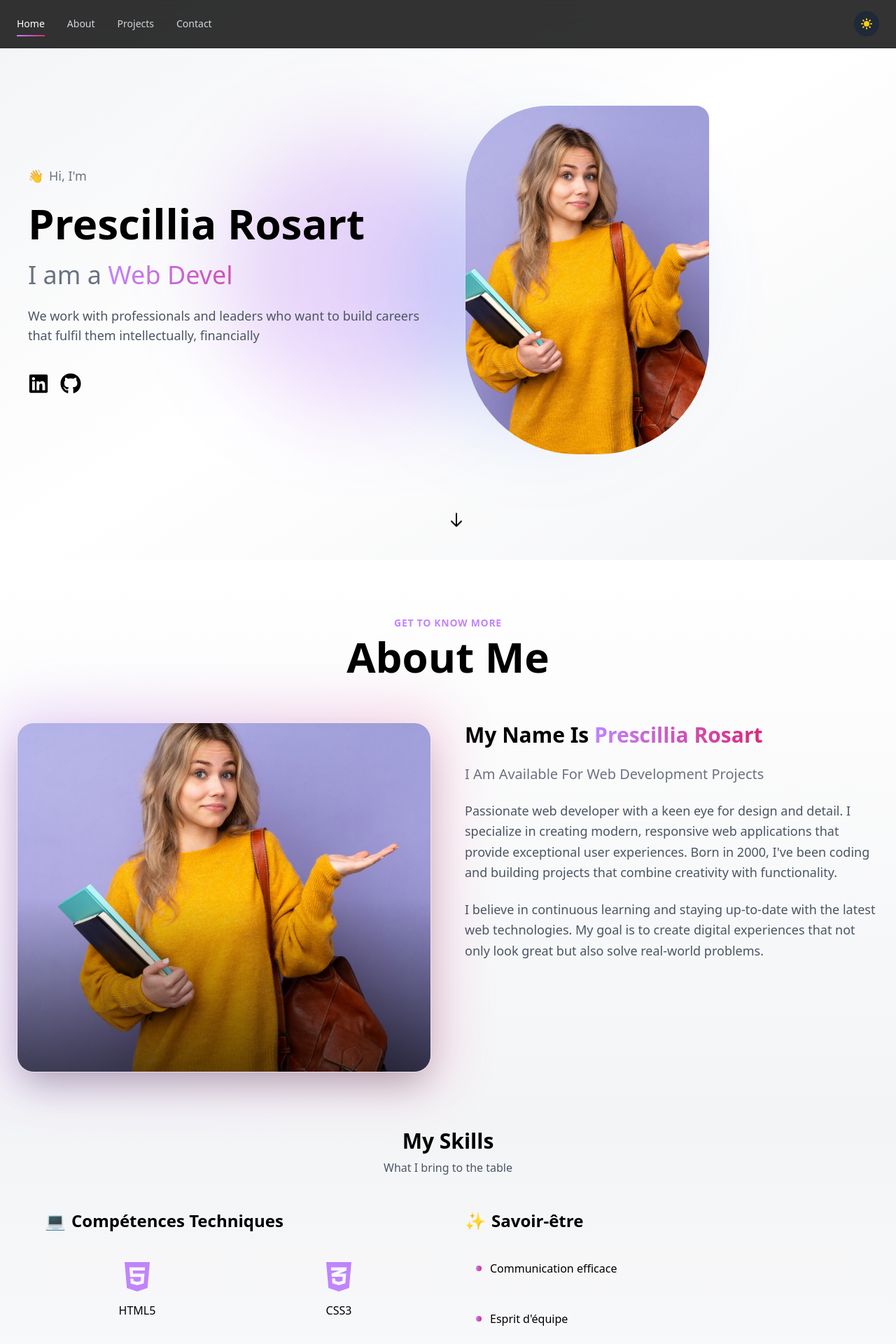
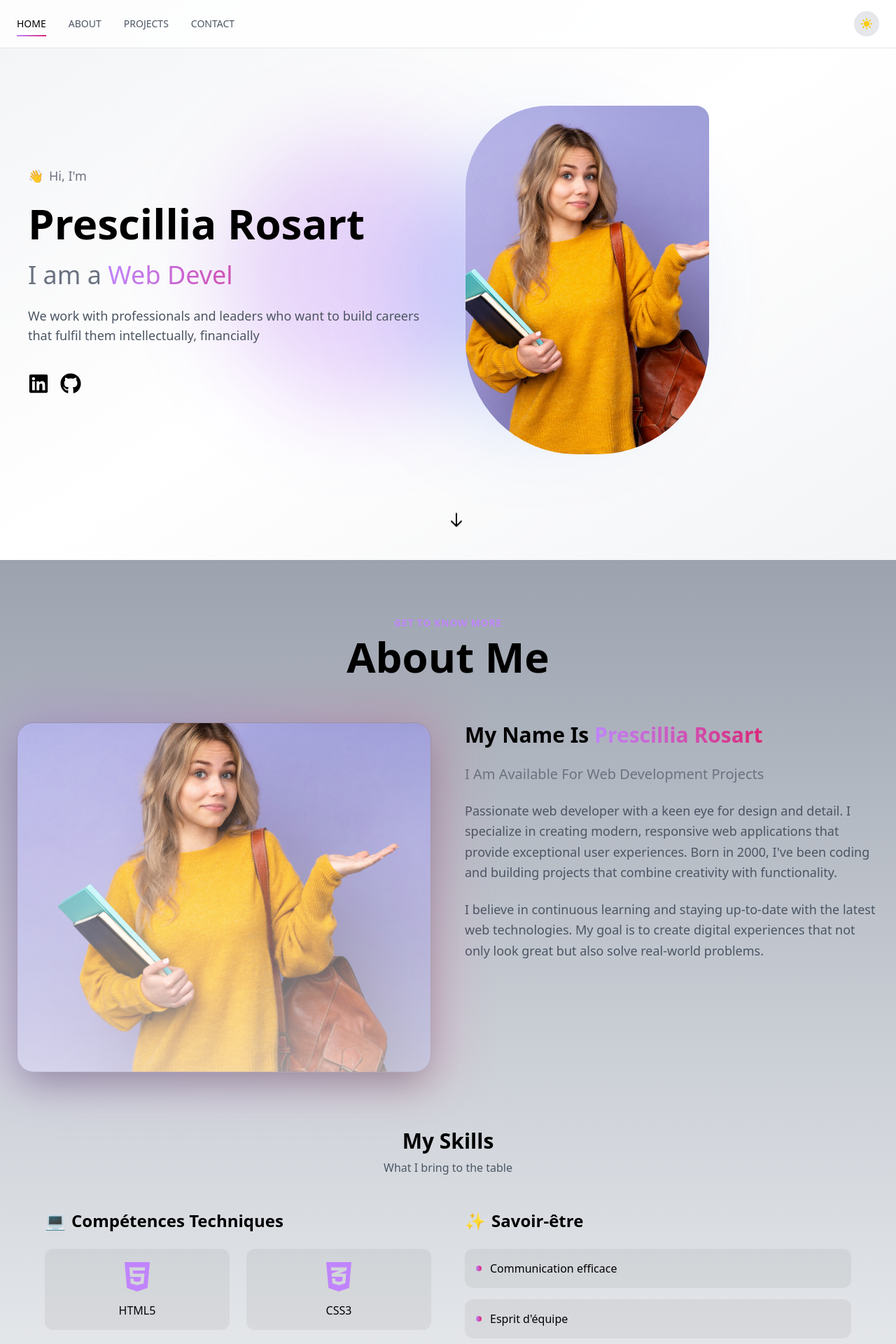
Before and after one commit to prescilliarosart/Monportfolio, a React (Vite) app: page / in a window 1280 px wide. Shown: the top 1920 px of the page at 70% size. Built offline with nearby package versions, Linux system fonts and the light colour scheme.

Commit message:
update DarkMode

```diff
--- a/src/components/About.tsx
+++ b/src/components/About.tsx
@@ -34,7 +34,7 @@ const softSkills: SoftSkill[] = [
 
 
   return (
-    <section id="about" className="relative min-h-screen bg-gradient-to-b from-black via-gray-900 to-black  dark:from-white dark:via-gray-100 dark:to-white py-20">
+    <section id="about" className="relative min-h-screen bg-gradient-to-b from-gray-800 via-gray-700 to-black  dark:from-gray-400 dark:via-gray-300 dark:to-white py-20">
       <div className="max-w-7xl mx-auto px-6">
         {/* Header */}
         <div className="text-center mb-16">
@@ -50,13 +50,13 @@ const softSkills: SoftSkill[] = [
           {/* Image Section */}
           <div className="relative group">
             <div className="absolute -inset-4 bg-gradient-to-r from-purple-600 to-pink-600 rounded-3xl opacity-20 group-hover:opacity-30 blur-2xl transition-opacity duration-500"></div>
-            <div className="relative w-full h-[500px] rounded-3xl overflow-hidden border border-white/10 shadow-2xl">
+            <div className="relative w-full h-[500px] rounded-3xl overflow-hidden border border-white/10 dark:border-black/10 shadow-2xl">
               <img
                 src={profileImage}
                 alt="About Prescillia"
                 className="w-full h-full object-cover"
               />
-              <div className="absolute inset-0 bg-gradient-to-t from-black/60 via-transparent to-transparent"></div>
+              <div className="absolute inset-0 bg-gradient-to-t from-black/60 dark:from-white/60 via-transparent to-transparent"></div>
             </div>
           </div>
 
@@ -103,7 +103,7 @@ const softSkills: SoftSkill[] = [
           return (
             <div
               key={index}
-              className="flex flex-col items-center gap-3 p-4 bg-white/5 rounded-xl hover:bg-white/10 transition-all duration-300 group"
+              className="flex flex-col items-center gap-3 p-4 bg-white/5 dark:bg-black/5 rounded-xl hover:bg-white/10 dark:hover:bg-black/10 transition-all duration-300 group"
             >
               <Icon className="text-5xl text-purple-400 group-hover:scale-110 transition-transform duration-300" />
               <span className="text-white dark:text-black font-medium text-center">{skill.name}</span>
@@ -123,7 +123,7 @@ const softSkills: SoftSkill[] = [
         {softSkills.map((skill, index) => (
           <div
             key={index}
-            className="flex items-center gap-3 p-4 bg-white/5 rounded-xl hover:bg-white/10 transition-all duration-300"
+            className="flex items-center gap-3 p-4 bg-white/5 dark:bg-black/5 rounded-xl hover:bg-white/10 dark:hover:bg-black/10 transition-all duration-300"
           >
             <div className="w-2 h-2 bg-gradient-to-r from-purple-400 to-pink-600 rounded-full"></div>
             <span className="text-white dark:text-black font-medium">{skill.name}</span>
--- a/src/components/NavBar.tsx
+++ b/src/components/NavBar.tsx
@@ -1,5 +1,5 @@
-import { useState, useEffect } from 'react';
-import { useTheme } from '../contexts/ThemeContext';
+import { useState, useEffect } from "react";
+import { useTheme } from "../contexts/ThemeContext";
 
 interface NavLink {
   name: string;
@@ -8,19 +8,19 @@ interface NavLink {
 
 function NavBar() {
   const { isDarkMode, toggleTheme } = useTheme();
-  console.log('isDarkMode', isDarkMode);
-  const [activeSection, setActiveSection] = useState<string>('home');
+  console.log("isDarkMode", isDarkMode);
+  const [activeSection, setActiveSection] = useState<string>("home");
 
   const navlinks: NavLink[] = [
-    {name: 'Home', href: '#home'},
-    {name: 'About', href: '#about'},
-    {name: 'Projects', href: '#projects'},
-    {name: 'Contact', href: '#contact'}
+    { name: "HOME", href: "#home" },
+    { name: "ABOUT", href: "#about" },
+    { name: "PROJECTS", href: "#projects" },
+    { name: "CONTACT", href: "#contact" },
   ];
 
-    useEffect(() => {
+  useEffect(() => {
     const handleScroll = () => {
-      const sections = navlinks.map(link => link.href.substring(1));
+      const sections = navlinks.map((link) => link.href.substring(1));
 
       for (const section of sections) {
         const element = document.getElementById(section);
@@ -35,17 +35,17 @@ function NavBar() {
       }
     };
 
-    window.addEventListener('scroll', handleScroll);
+    window.addEventListener("scroll", handleScroll);
     handleScroll(); // Appel initial
 
-    return () => window.removeEventListener('scroll', handleScroll);
+    return () => window.removeEventListener("scroll", handleScroll);
   }, []);
 
   return (
-    <nav className="fixed top-0 left-0 right-0 z-50 bg-black/80 backdrop-blur-md border-b border-gray-800">
+    <nav className="fixed top-0 left-0 right-0 z-50 bg-black/80 dark:bg-white/80 backdrop-blur-md border-b border-gray-800 dark:border-gray-200">
       <div className="max-w-7xl mx-auto px-6 py-4">
         <div className="flex items-center justify-between">
-         <div className="hidden md:flex items-center space-x-8">
+          <div className="hidden md:flex items-center space-x-8">
             {navlinks.map((link: NavLink, index: number) => {
               const isActive = activeSection === link.href.substring(1);
 
@@ -54,14 +54,18 @@ function NavBar() {
                   key={index}
                   href={link.href}
                   className={`transition-colors duration-300 text-sm font-medium relative group py-2 ${
-                    isActive ? 'text-white' : 'text-gray-300 hover:text-white'
+                    isActive
+                      ? "text-white dark:text-black"
+                      : "text-gray-300 dark:text-gray-600 hover:text-white dark:hover:text-black"
                   }`}
                 >
                   {link.name}
                   {/* Ligne de soulignement - toujours visible si section active */}
-                  <span className={`absolute bottom-0 left-0 h-[2px] bg-gradient-to-r from-purple-400 to-pink-600 transition-all duration-300 ease-out ${
-                    isActive ? 'w-full' : 'w-0 group-hover:w-full'
-                  }`}></span>
+                  <span
+                    className={`absolute bottom-0 left-0 h-[2px] bg-gradient-to-r from-purple-400 to-pink-600 transition-all duration-300 ease-out ${
+                      isActive ? "w-full" : "w-0 group-hover:w-full"
+                    }`}
+                  ></span>
                 </a>
               );
             })}
@@ -71,24 +75,49 @@ function NavBar() {
           <div className="flex items-center space-x-4">
             <button
               onClick={toggleTheme}
-              className="p-2 rounded-full bg-gray-800 hover:bg-gray-700 transition-colors"
+              className="p-2 rounded-full bg-gray-800 dark:bg-gray-200 hover:bg-gray-700 transition-colors"
               aria-label="Toggle theme"
             >
               {isDarkMode ? (
-                <svg className="w-5 h-5 text-yellow-400" fill="currentColor" viewBox="0 0 20 20">
-                  <path d="M10 2a1 1 0 011 1v1a1 1 0 11-2 0V3a1 1 0 011-1zm4 8a4 4 0 11-8 0 4 4 0 018 0zm-.464 4.95l.707.707a1 1 0 001.414-1.414l-.707-.707a1 1 0 00-1.414 1.414zm2.12-10.607a1 1 0 010 1.414l-.706.707a1 1 0 11-1.414-1.414l.707-.707a1 1 0 011.414 0zM17 11a1 1 0 100-2h-1a1 1 0 100 2h1zm-7 4a1 1 0 011 1v1a1 1 0 11-2 0v-1a1 1 0 011-1zM5.05 6.464A1 1 0 106.465 5.05l-.708-.707a1 1 0 00-1.414 1.414l.707.707zm1.414 8.486l-.707.707a1 1 0 01-1.414-1.414l.707-.707a1 1 0 011.414 1.414zM4 11a1 1 0 100-2H3a1 1 0 000 2h1z" fillRule="evenodd" clipRule="evenodd"></path>
+                <svg
+                  className="w-5 h-5 text-yellow-400"
+                  fill="currentColor"
+                  viewBox="0 0 20 20"
+                >
+                  <path
+                    d="M10 2a1 1 0 011 1v1a1 1 0 11-2 0V3a1 1 0 011-1zm4 8a4 4 0 11-8 0 4 4 0 018 0zm-.464 4.95l.707.707a1 1 0 001.414-1.414l-.707-.707a1 1 0 00-1.414 1.414zm2.12-10.607a1 1 0 010 1.414l-.706.707a1 1 0 11-1.414-1.414l.707-.707a1 1 0 011.414 0zM17 11a1 1 0 100-2h-1a1 1 0 100 2h1zm-7 4a1 1 0 011 1v1a1 1 0 11-2 0v-1a1 1 0 011-1zM5.05 6.464A1 1 0 106.465 5.05l-.708-.707a1 1 0 00-1.414 1.414l.707.707zm1.414 8.486l-.707.707a1 1 0 01-1.414-1.414l.707-.707a1 1 0 011.414 1.414zM4 11a1 1 0 100-2H3a1 1 0 000 2h1z"
+                    fillRule="evenodd"
+                    clipRule="evenodd"
+                  ></path>
                 </svg>
               ) : (
-                <svg className="w-5 h-5 text-gray-400" fill="currentColor" viewBox="0 0 20 20">
+                <svg
+                  className="w-5 h-5 text-gray-400 dark:text-gray-600"
+                  fill="currentColor"
+                  viewBox="0 0 20 20"
+                >
                   <path d="M17.293 13.293A8 8 0 016.707 2.707a8.001 8.001 0 1010.586 10.586z"></path>
                 </svg>
               )}
             </button>
 
             {/* Mobile Menu Button */}
-            <button className="md:hidden p-2 text-gray-300 hover:text-white" aria-label="Open menu">
-              <svg className="w-6 h-6" fill="none" stroke="currentColor" viewBox="0 0 24 24">
-                <path strokeLinecap="round" strokeLinejoin="round" strokeWidth={2} d="M4 6h16M4 12h16M4 18h16" />
+            <button
+              className="md:hidden p-2 text-gray-300 dark:text-gray-600 hover:text-white dark:hover:text-black"
+              aria-label="Open menu"
+            >
+              <svg
+                className="w-6 h-6"
+                fill="none"
+                stroke="currentColor"
+                viewBox="0 0 24 24"
+              >
+                <path
+                  strokeLinecap="round"
+                  strokeLinejoin="round"
+                  strokeWidth={2}
+                  d="M4 6h16M4 12h16M4 18h16"
+                />
               </svg>
             </button>
           </div>
--- a/src/components/Projects.tsx
+++ b/src/components/Projects.tsx
@@ -36,8 +36,8 @@ function Projects() {
 
   if (loading) {
     return (
-      <section className="relative min-h-screen bg-gradient-to-b from-black via-gray-900 to-black py-20 flex items-center justify-center">
-        <div className="text-white text-2xl">Loading projects...</div>
+      <section className="relative min-h-screen bg-gradient-to-b from-black via-gray-900 to-black  dark:from-white dark:via-gray-100 dark:to-white py-20 flex items-center justify-center">
+        <div className="text-white dark:text-black text-2xl">Loading projects...</div>
       </section>
     );
   }
@@ -51,10 +51,10 @@ function Projects() {
   }
 
   return (
-    <section id="projects" className="relative min-h-screen bg-gradient-to-b from-black via-gray-900 to-black py-20">
+    <section id="projects" className="relative min-h-screen bg-gradient-to-b from-gray-800 via-gray-700 to-black  dark:from-white dark:via-gray-100 dark:to-white py-20">
       <div className="max-w-7xl mx-auto px-6">
         <div className="text-center mb-16">
-          <h2 className="text-5xl md:text-6xl font-bold text-white">
+          <h2 className="text-5xl md:text-6xl font-bold text-white dark:text-black">
             My Projects
           </h2>
         </div>
@@ -62,35 +62,35 @@ function Projects() {
         <div className="grid md:grid-cols-2 lg:grid-cols-3 gap-8">
           {projects.map((project) => {
             return (
-              <div key={project.id} className="group relative bg-white/5 backdrop-blur-sm border border-white/10 rounded-2xl overflow-hidden hover:bg-white/10 transition-all duration-300">
+              <div key={project.id} className="group relative bg-white/5 dark:bg-black/5 backdrop-blur-sm border border-white/10 dark:border-black/10 rounded-2xl overflow-hidden hover:bg-white/10 dark:hover:bg-black/10 transition-all duration-300">
                 <div className="relative h-64 overflow-hidden">
                   <img src={project.image} alt={project.title} className="w-full h-full object-cover group-hover:scale-110 transition-transform duration-500" />
-                  <div className="absolute inset-0 bg-gradient-to-t from-black/80 via-black/40 to-transparent opacity-0 group-hover:opacity-100 transition-opacity duration-300"></div>
+                  <div className="absolute inset-0 bg-gradient-to-t from-black/80 via-black/40 dark:from-white/80 dark:via-white/40 to-transparent opacity-0 group-hover:opacity-100 transition-opacity duration-300"></div>
 
                   <div className="absolute inset-0 flex items-center justify-center gap-4 opacity-0 group-hover:opacity-100 transition-opacity duration-300">
-                    <a href={project.github} target="_blank" rel="noopener noreferrer" className="p-3 bg-white/10 backdrop-blur-md rounded-full hover:bg-white/20 transition-all duration-300">
-                      <FaGithub className="text-white text-2xl" />
+                    <a href={project.github} target="_blank" rel="noopener noreferrer" className="p-3 bg-white/10 dark:bg-black/10 backdrop-blur-md rounded-full hover:bg-white/20 dark:hover:bg-black/20 transition-all duration-300">
+                      <FaGithub className="text-white dark:text-black text-2xl" />
                     </a>
                     {project.demo && (
-                      <a href={project.demo} target="_blank" rel="noopener noreferrer" className="p-3 bg-white/10 backdrop-blur-md rounded-full hover:bg-white/20 transition-all duration-300">
-                        <FaExternalLinkAlt className="text-white text-xl" />
+                      <a href={project.demo} target="_blank" rel="noopener noreferrer" className="p-3 bg-white/10 dark:bg-black/10 backdrop-blur-md rounded-full hover:bg-white/20 dark:hover:bg-black/20 transition-all duration-300">
+                        <FaExternalLinkAlt className="text-white dark:text-black text-xl" />
                       </a>
                     )}
                   </div>
                 </div>
 
                 <div className="p-6 space-y-4">
-                  <h3 className="text-2xl font-bold text-white group-hover:text-transparent group-hover:bg-clip-text group-hover:bg-gradient-to-r group-hover:from-purple-400 group-hover:to-pink-600 transition-all duration-300">
+                  <h3 className="text-2xl font-bold text-white dark:text-black group-hover:text-transparent group-hover:bg-clip-text group-hover:bg-gradient-to-r group-hover:from-purple-400 group-hover:to-pink-600 transition-all duration-300">
                     {project.title}
                   </h3>
-                  <p className="text-gray-400 text-sm line-clamp-3">
+                  <p className="text-gray-400 dark:text-gray-700 text-sm line-clamp-3">
                     {project.description}
                   </p>
 
                   <div className="flex flex-wrap gap-2">
                     {project.technologies.map((tech, index) => {
                       return (
-                        <span key={index} className="px-3 py-1 text-xs bg-purple-600/20 text-purple-300 rounded-full border border-purple-600/30">
+                        <span key={index} className="px-3 py-1 text-xs bg-purple-600/20 dark:bg-purple-100 text-purple-300 dark:text-purple-700 rounded-full border border-purple-600/30 dark:border-purple-300">
                           {tech}
                         </span>
                       );
@@ -104,7 +104,7 @@ function Projects() {
 
         {projects.length === 0 && (
           <div className="text-center py-20">
-            <p className="text-gray-400 text-xl">No projects available yet.</p>
+            <p className="text-gray-400 dark:text-gray-600 text-xl">No projects available yet.</p>
           </div>
         )}
       </div>
```
